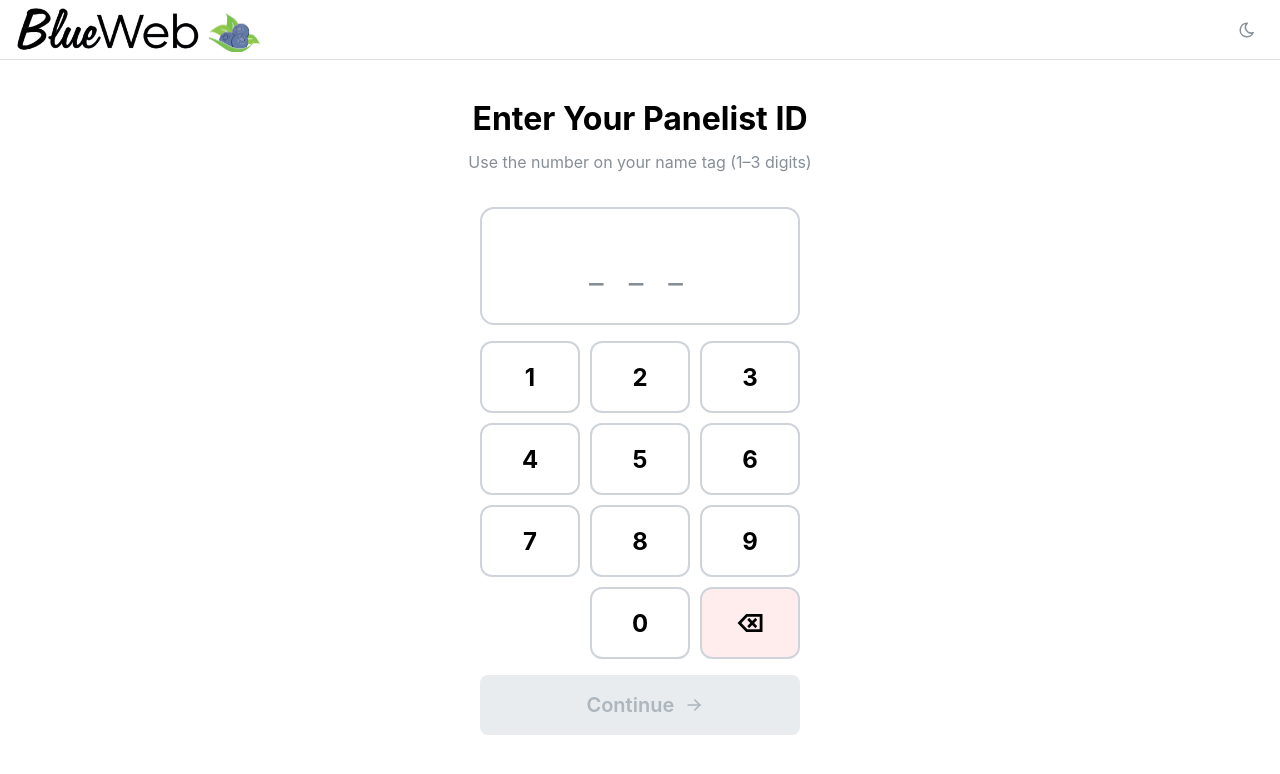
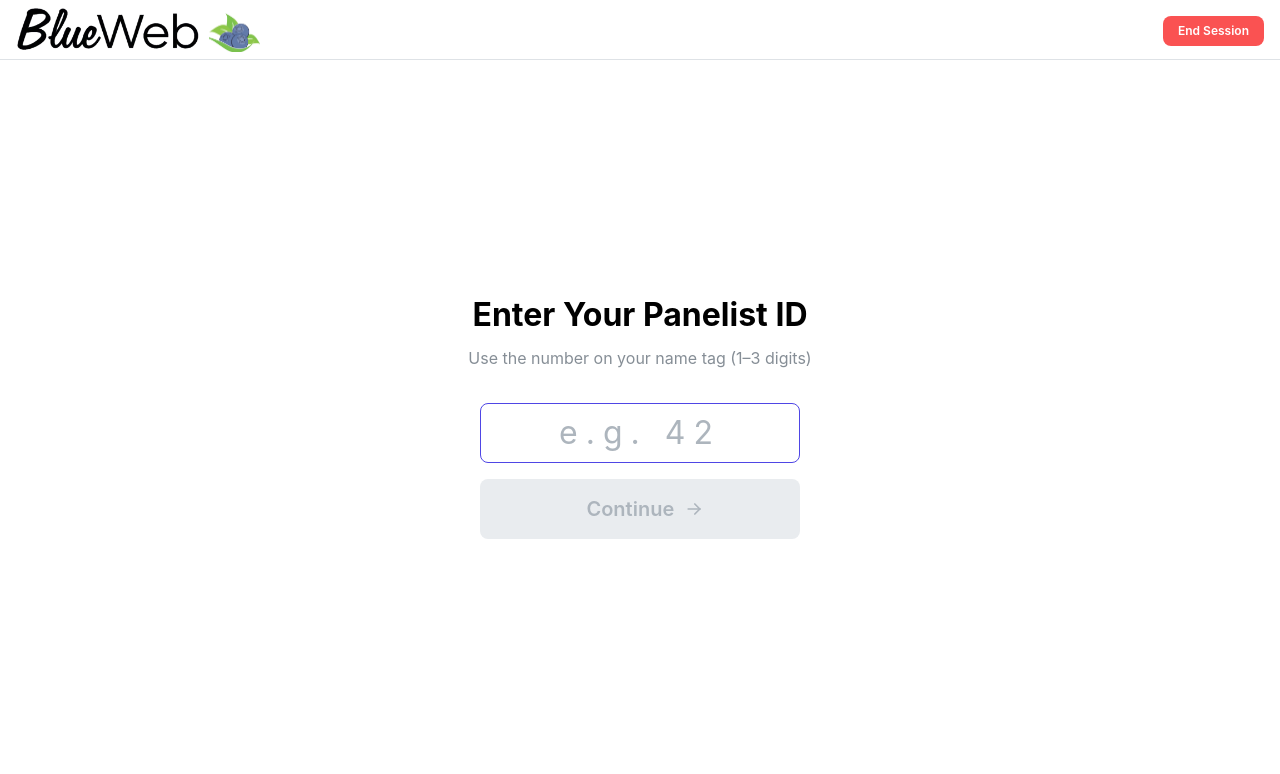
Before and after one commit to savaglisic/BlueberryWebPlatform, a React (Vite) app in the folder frontend/: page /deepflavor in a window 1280 px wide. Both pictures are taken after a click on the button "Begin". Shown: the top 774 px of the page. Built offline with nearby package versions, Linux system fonts and the light colour scheme.

Commit message:
dupes disabled

```diff
--- a/frontend/src/pages/DeepFlavor.tsx
+++ b/frontend/src/pages/DeepFlavor.tsx
@@ -1,4 +1,5 @@
 import { useState, useCallback } from 'react'
+import aiLogo from '../assets/ailogo.png'
 import {
   Stack,
   Title,
@@ -42,15 +43,27 @@ type Screen =
 
 // ─── Shared layout ───────────────────────────────────────────────────────────
 
-function ScreenWrap({ children }: { children: React.ReactNode }) {
+function ScreenWrap({ children, onEnd }: { children: React.ReactNode; onEnd?: () => void }) {
   return (
     <Center style={{ minHeight: 'calc(100vh - 120px)' }}>
+      {onEnd && (
+        <Button
+          size="xs"
+          color="red"
+          variant="filled"
+          onClick={onEnd}
+          style={{ position: 'fixed', top: 16, right: 16, zIndex: 100 }}
+        >
+          End Session
+        </Button>
+      )}
       <Stack gap="xl" align="center" style={{ width: '100%', maxWidth: 680, padding: '0 1rem' }}>
         {children}
       </Stack>
     </Center>
   )
 }
+
 
 // ─── Question renderers ───────────────────────────────────────────────────────
 
@@ -121,7 +134,7 @@ function Slider100({ value, onChange }: { value: string; onChange: (v: string) =
   return (
     <Stack gap="md" style={{ width: '100%' }}>
       <Center>
-        <Text fw={900} style={{ fontSize: '5rem', lineHeight: 1 }} c="blue">
+        <Text fw={900} style={{ fontSize: 'clamp(3rem, 8vw, 5rem)', lineHeight: 1 }} c="blue">
           {Math.round(numVal)}
         </Text>
       </Center>
@@ -218,6 +231,19 @@ function QuestionInput({
       return <Slider100 value={value} onChange={onChange} />
     case 'multiple_choice':
     case 'demographic':
+      if (question.demographic_key === 'age')
+        return (
+          <TextInput
+            value={value}
+            onChange={(e) => onChange(e.currentTarget.value.replace(/\D/g, '').slice(0, 3))}
+            placeholder="Your age"
+            size="xl"
+            inputMode="numeric"
+            autoFocus
+            style={{ width: '100%', maxWidth: 200 }}
+            styles={{ input: { fontSize: '2rem', textAlign: 'center' } }}
+          />
+        )
       if (question.options.length > 0)
         return <MultipleChoice options={question.options} value={value} onChange={onChange} />
       return <TextResponse value={value} onChange={onChange} />
@@ -232,83 +258,7 @@ function QuestionInput({
 
 // ─── Number pad ──────────────────────────────────────────────────────────────
 
-function NumPad({
-  value,
-  onChange,
-  onSubmit,
-}: {
-  value: string
-  onChange: (v: string) => void
-  onSubmit: () => void
-}) {
-  const handleKey = (k: string) => {
-    if (k === 'del') {
-      onChange(value.slice(0, -1))
-    } else if (value.length < 3) {
-      onChange(value + k)
-    }
-  }
 
-  const keys = ['1', '2', '3', '4', '5', '6', '7', '8', '9', '', '0', 'del']
-
-  return (
-    <Stack gap="md" align="center" style={{ width: '100%', maxWidth: 320 }}>
-      {/* Display */}
-      <Box
-        style={{
-          width: '100%',
-          padding: '20px 24px',
-          borderRadius: 14,
-          border: '2px solid var(--mantine-color-default-border)',
-          textAlign: 'center',
-          minHeight: 80,
-          display: 'flex',
-          alignItems: 'center',
-          justifyContent: 'center',
-        }}
-      >
-        <Text fw={900} style={{ fontSize: '3rem', letterSpacing: 8 }}>
-          {value || <Text c="dimmed" component="span" style={{ fontSize: '2rem' }}>_ _ _</Text>}
-        </Text>
-      </Box>
-
-      {/* Pad */}
-      <SimpleGrid cols={3} spacing={10} style={{ width: '100%' }}>
-        {keys.map((k, i) => (
-          <UnstyledButton
-            key={i}
-            onClick={() => k && handleKey(k)}
-            style={{
-              height: 72,
-              borderRadius: 12,
-              border: k ? '2px solid var(--mantine-color-default-border)' : 'none',
-              background: k === 'del' ? 'var(--mantine-color-red-light)' : k ? 'var(--mantine-color-default)' : 'transparent',
-              display: 'flex',
-              alignItems: 'center',
-              justifyContent: 'center',
-              cursor: k ? 'pointer' : 'default',
-              fontSize: '1.5rem',
-              fontWeight: 700,
-              transition: 'all 0.1s',
-            }}
-          >
-            {k === 'del' ? '⌫' : k}
-          </UnstyledButton>
-        ))}
-      </SimpleGrid>
-
-      <Button
-        size="xl"
-        fullWidth
-        disabled={value.length === 0}
-        onClick={onSubmit}
-        rightSection={<IconArrowRight size={20} />}
-      >
-        Continue
-      </Button>
-    </Stack>
-  )
-}
 
 // ─── Cup graphic ──────────────────────────────────────────────────────────────
 
@@ -317,23 +267,24 @@ function CupGraphic({ number }: { number?: string }) {
     <Stack align="center" gap={4}>
       <Box
         style={{
-          width: 120,
-          height: 140,
+          width: 'clamp(140px, 22vw, 220px)',
+          height: 'clamp(160px, 25vw, 250px)',
           position: 'relative',
           display: 'flex',
           alignItems: 'center',
           justifyContent: 'center',
         }}
       >
-        <IconCup size={120} stroke={1.2} color="var(--mantine-color-blue-5)" />
+        <IconCup size="100%" stroke={1.2} color="var(--mantine-color-blue-5)" />
         {number && (
           <Text
             fw={900}
             style={{
               position: 'absolute',
-              fontSize: number.length > 2 ? '1.4rem' : '1.8rem',
+              fontSize: number.length > 2 ? 'clamp(1.4rem, 4vw, 2rem)' : 'clamp(1.8rem, 5vw, 2.6rem)',
               color: 'var(--mantine-color-blue-9)',
-              textShadow: '0 0 0 transparent',
+              top: '42%',
+              transform: 'translateY(-50%)',
             }}
           >
             {number}
@@ -369,6 +320,19 @@ export function DeepFlavor() {
   const [submitting, setSubmitting] = useState(false)
 
   // ── Handlers ──
+
+  const handleEndSession = () => {
+    setPanelistInput('')
+    setPanelistId('')
+    setSession(null)
+    setDemoIndex(0)
+    setDemoResponses({})
+    setSelectedSample(null)
+    setCompletedSamples([])
+    setQuestionIndex(0)
+    setQuestionResponses({})
+    setScreen('welcome')
+  }
 
   const handleBegin = () => {
     setPanelistInput('')
@@ -482,9 +446,9 @@ export function DeepFlavor() {
   if (screen === 'welcome') {
     return (
       <ScreenWrap>
-        <Text style={{ fontSize: '5rem' }}>🫐</Text>
+        <img src={aiLogo} alt="DeepFlavor" style={{ height: 'clamp(120px, 25vw, 220px)', objectFit: 'contain' }} />
         <Stack gap="xs" align="center">
-          <Title order={1} style={{ fontSize: '2.8rem', textAlign: 'center' }}>
+          <Title order={1} style={{ fontSize: 'clamp(1.8rem, 5vw, 2.8rem)', textAlign: 'center' }}>
             Sensory Panel
           </Title>
           <Text size="xl" c="dimmed" ta="center">
@@ -496,7 +460,7 @@ export function DeepFlavor() {
             {loadError}
           </Alert>
         )}
-        <Button size="xl" style={{ minWidth: 280, height: 72, fontSize: '1.4rem' }} onClick={handleBegin}>
+        <Button size="xl" style={{ minWidth: 'min(280px, 80vw)', fontSize: 'clamp(1.1rem, 3vw, 1.4rem)' }} onClick={handleBegin}>
           Begin
         </Button>
       </ScreenWrap>
@@ -505,23 +469,46 @@ export function DeepFlavor() {
 
   if (screen === 'identify') {
     return (
-      <ScreenWrap>
+      <ScreenWrap onEnd={handleEndSession}>
         <Stack gap="xs" align="center">
-          <Title order={2} style={{ fontSize: '2rem', textAlign: 'center' }}>
+          <Title order={2} style={{ fontSize: 'clamp(1.3rem, 4vw, 2rem)', textAlign: 'center' }}>
             Enter Your Panelist ID
           </Title>
           <Text c="dimmed" ta="center">
             Use the number on your name tag (1–3 digits)
           </Text>
         </Stack>
-        <NumPad value={panelistInput} onChange={setPanelistInput} onSubmit={handleIdentify} />
+        <Stack gap="md" align="center" style={{ width: '100%', maxWidth: 'min(320px, 90vw)' }}>
+          <TextInput
+            value={panelistInput}
+            onChange={(e) => {
+              const v = e.currentTarget.value.replace(/\D/g, '').slice(0, 3)
+              setPanelistInput(v)
+            }}
+            onKeyDown={(e) => e.key === 'Enter' && panelistInput && handleIdentify()}
+            placeholder="e.g. 42"
+            size="xl"
+            inputMode="numeric"
+            autoFocus
+            styles={{ input: { fontSize: '2rem', textAlign: 'center', letterSpacing: 8 } }}
+          />
+          <Button
+            size="xl"
+            fullWidth
+            disabled={panelistInput.length === 0}
+            onClick={handleIdentify}
+            rightSection={<IconArrowRight size={20} />}
+          >
+            Continue
+          </Button>
+        </Stack>
       </ScreenWrap>
     )
   }
 
   if (screen === 'loading') {
     return (
-      <ScreenWrap>
+      <ScreenWrap onEnd={handleEndSession}>
         <Loader size="xl" />
         <Text size="lg" c="dimmed">
           Loading your session…
@@ -537,11 +524,10 @@ export function DeepFlavor() {
     const currentVal = demoResponses[q.id.toString()] ?? ''
     const isSlider = q.question_type === 'slider_100'
     const isInstruction = q.question_type === 'instruction'
-    const isMC = q.question_type === 'multiple_choice' || (q.question_type === 'demographic' && q.options.length > 0)
     const canAdvance = isInstruction || isSlider || currentVal.trim().length > 0
 
     return (
-      <ScreenWrap>
+      <ScreenWrap onEnd={handleEndSession}>
         {/* Progress */}
         <Stack gap={6} style={{ width: '100%' }}>
           <Group justify="space-between">
@@ -553,7 +539,7 @@ export function DeepFlavor() {
         </Stack>
 
         {/* Question */}
-        <Title order={2} ta="center" style={{ fontSize: '1.8rem' }}>
+        <Title order={2} ta="center" style={{ fontSize: 'clamp(1.2rem, 3.5vw, 1.8rem)' }}>
           {q.wording}
         </Title>
 
@@ -565,19 +551,16 @@ export function DeepFlavor() {
           }}
         />
 
-        {/* Auto-advance for MC, manual for text */}
-        {(isMC && currentVal) || !isMC ? (
         <Button
           size="xl"
           disabled={!canAdvance || submitting}
           loading={submitting}
           onClick={handleDemoNext}
           rightSection={<IconArrowRight size={20} />}
-            style={{ minWidth: 240 }}
+          style={{ minWidth: 'min(240px, 80vw)' }}
         >
           {demoIndex + 1 === questions.length ? 'Continue' : 'Next'}
         </Button>
-        ) : null}
       </ScreenWrap>
     )
   }
@@ -589,15 +572,15 @@ export function DeepFlavor() {
       : remaining
 
     return (
-      <ScreenWrap>
+      <ScreenWrap onEnd={handleEndSession}>
         {/* Progress badge */}
-        <Badge size="xl" variant="light" color="blue" style={{ fontSize: '1rem', padding: '10px 18px' }}>
+        <Badge size="xl" variant="light" color="blue" style={{ fontSize: 'clamp(0.8rem, 2.5vw, 1rem)', padding: 'clamp(6px, 1.5vw, 10px) clamp(10px, 3vw, 18px)' }}>
           {completedSamples.length} / {session.samples_per_panelist} samples rated
         </Badge>
 
         <Stack gap="xs" align="center">
           <CupGraphic />
-          <Title order={2} ta="center" style={{ fontSize: '2rem' }}>
+          <Title order={2} ta="center" style={{ fontSize: 'clamp(1.3rem, 4vw, 2rem)' }}>
             Select Your Sample
           </Title>
           <Text c="dimmed" ta="center" size="lg">
@@ -655,10 +638,10 @@ export function DeepFlavor() {
 
   if (screen === 'sample_confirm' && selectedSample) {
     return (
-      <ScreenWrap>
+      <ScreenWrap onEnd={handleEndSession}>
         <CupGraphic number={selectedSample} />
         <Stack gap="xs" align="center">
-          <Title order={2} style={{ fontSize: '2rem', textAlign: 'center' }}>
+          <Title order={2} style={{ fontSize: 'clamp(1.3rem, 4vw, 2rem)', textAlign: 'center' }}>
             Confirm Your Sample
           </Title>
           <Text size="xl" c="dimmed" ta="center">
@@ -669,7 +652,7 @@ export function DeepFlavor() {
             the number printed on your cup?
           </Text>
         </Stack>
-        <Stack gap="sm" style={{ width: '100%', maxWidth: 380 }}>
+        <Stack gap="sm" style={{ width: '100%', maxWidth: 'min(380px, 90vw)' }}>
           <Button
             size="xl"
             fullWidth
@@ -706,7 +689,7 @@ export function DeepFlavor() {
     const canAdvance = isInstruction || isSlider || currentVal.trim().length > 0
 
     return (
-      <ScreenWrap>
+      <ScreenWrap onEnd={handleEndSession}>
         {/* Header */}
         <Stack gap={4} style={{ width: '100%' }}>
           <Group justify="space-between">
@@ -728,7 +711,7 @@ export function DeepFlavor() {
         )}
 
         {/* Wording */}
-        <Title order={2} ta="center" style={{ fontSize: '1.8rem', lineHeight: 1.3 }}>
+        <Title order={2} ta="center" style={{ fontSize: 'clamp(1.2rem, 3.5vw, 1.8rem)', lineHeight: 1.3 }}>
           {q.wording}
         </Title>
 
@@ -746,7 +729,7 @@ export function DeepFlavor() {
           loading={submitting}
           onClick={handleQuestionNext}
           rightSection={!submitting && <IconArrowRight size={20} />}
-          style={{ minWidth: 240 }}
+          style={{ minWidth: 'min(240px, 80vw)' }}
         >
           {questionIndex + 1 === questions.length ? 'Submit Sample' : 'Next'}
         </Button>
@@ -760,11 +743,11 @@ export function DeepFlavor() {
     const finished = done >= total
 
     return (
-      <ScreenWrap>
+      <ScreenWrap onEnd={handleEndSession}>
         <Box
           style={{
-            width: 100,
-            height: 100,
+            width: 'clamp(70px, 15vw, 100px)',
+            height: 'clamp(70px, 15vw, 100px)',
             borderRadius: '50%',
             background: 'var(--mantine-color-green-light)',
             display: 'flex',
@@ -776,7 +759,7 @@ export function DeepFlavor() {
         </Box>
 
         <Stack gap="xs" align="center">
-          <Title order={2} style={{ fontSize: '2.2rem', textAlign: 'center' }}>
+          <Title order={2} style={{ fontSize: 'clamp(1.4rem, 4.5vw, 2.2rem)', textAlign: 'center' }}>
             Sample {selectedSample} Complete!
           </Title>
           <Text size="xl" c="dimmed" ta="center">
@@ -794,7 +777,7 @@ export function DeepFlavor() {
 
         <Button
           size="xl"
-          style={{ minWidth: 280, height: 72, fontSize: '1.4rem' }}
+          style={{ minWidth: 'min(280px, 80vw)', fontSize: 'clamp(1.1rem, 3vw, 1.4rem)' }}
           onClick={handleSampleDoneNext}
           color={finished ? 'green' : 'blue'}
           rightSection={!finished && <IconArrowRight size={20} />}
@@ -807,10 +790,10 @@ export function DeepFlavor() {
 
   if (screen === 'complete') {
     return (
-      <ScreenWrap>
-        <Text style={{ fontSize: '5rem' }}>🎉</Text>
+      <ScreenWrap onEnd={handleEndSession}>
+        <Text style={{ fontSize: 'clamp(3rem, 8vw, 5rem)' }}>🎉</Text>
         <Stack gap="xs" align="center">
-          <Title order={1} style={{ fontSize: '2.8rem', textAlign: 'center' }}>
+          <Title order={1} style={{ fontSize: 'clamp(1.8rem, 5vw, 2.8rem)', textAlign: 'center' }}>
             All Done!
           </Title>
           <Text size="xl" c="dimmed" ta="center">
```
Also changed, not shown: frontend/src/pages/SensoryPanels.tsx (+14 -1 lines). Lines whose indentation alone changed are shown as unchanged.
